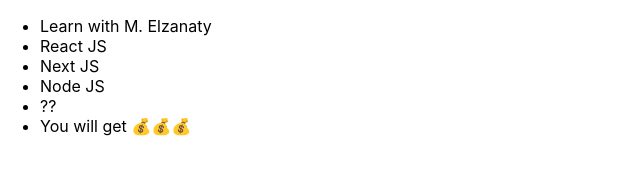
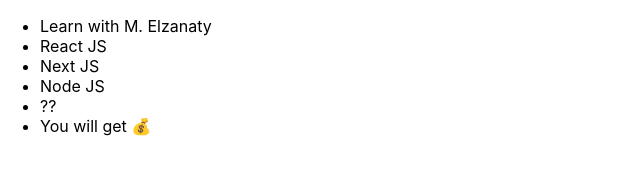
Before and after one commit to moelzanaty3/complete-intro-to-nextjs, a Next.js app: page / in a window 1280 px wide. Shown: the top 186 px of the page, without its empty margins (0-640 px from the left). Built offline with nearby package versions, Linux system fonts and the light colour scheme.

Commit message:
React-Overview -> Props

```diff
--- a/pages/index.js
+++ b/pages/index.js
@@ -1,14 +1,17 @@
 import React from 'react'
 
-const List = () => (
+const List = (props) => (
   <ul>
-    <li>Learn with M. Elzanaty</li>
-    <li>React JS</li>
-    <li>Next JS</li>
-    <li>Node JS</li>
-    <li>??</li>
-    <li>You will get 💰💰💰</li>
+    {props.items.map((item) => (
+      <li key={item}>{item}</li>
+    ))}
   </ul>
 )
 
-export default List
+const ListContainer = () => (
+  <List
+    items={['Learn with M. Elzanaty', 'React JS', 'Next JS', 'Node JS', '??', 'You will get 💰']}
+  />
+)
+
+export default ListContainer
```
